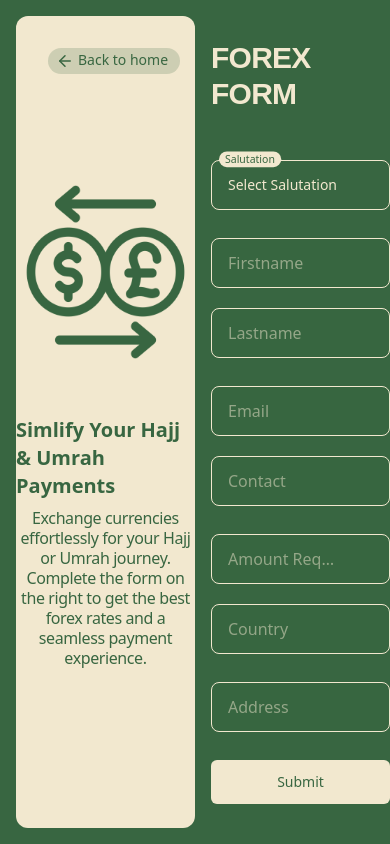
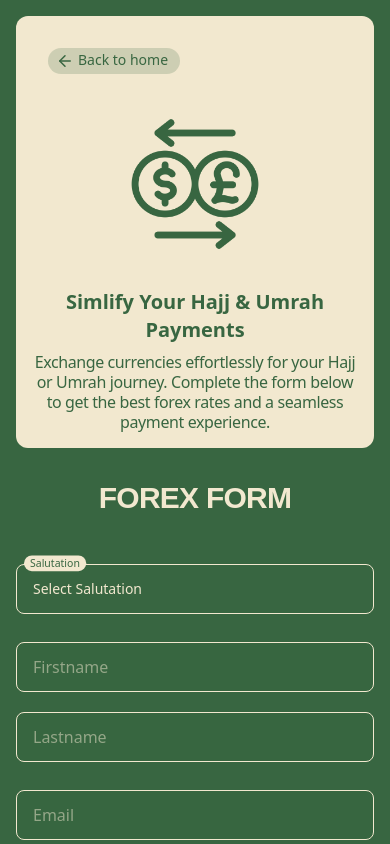
Before and after one commit to aamiirr05/Memon_b2c, a React (Vite) app in the folder Frontend/: page /forex in a window 390 px wide. Shown: the top 844 px of the page. Built offline with nearby package versions, Linux system fonts and the light colour scheme; no server answers; a web font is replaced by a local one.

Commit message:
Update: forex form

```diff
--- a/Frontend/src/pages/ForexPage.jsx
+++ b/Frontend/src/pages/ForexPage.jsx
@@ -47,7 +47,7 @@ const ForexInquiryForm = () => {
   };
 
   return (
-    <div className="h-screen w-screen bg-darkgreen flex flex-row">
+    <div className="h-full w-full lg:h-screen lg:w-screen bg-darkgreen flex flex-col lg:flex-row">
       <div className="relative flex-1 bg-peach m-4 rounded-xl flex flex-col items-center justify-center">
         <Link
           to="/"
@@ -56,26 +56,37 @@ const ForexInquiryForm = () => {
           <ArrowLeft size={18} />
           <span className="mt-[-2px] mr-1">Back to home</span>
         </Link>
+
         <div className="flex justify-center items-center flex-col">
-          <img src="/forex.png" alt="forex" className="w-48 h-48 mb-12" />
-          <h3 className="font-bold text-xl text-darkgreen">
-            Simlify Your Hajj & Umrah Payments
-          </h3>
-          <p className="max-w-md text-center text-darkgreen tracking-tight leading-tight mt-2">
-            Exchange currencies effortlessly for your Hajj or Umrah journey.
-            Complete the form on the right to get the best forex rates and a
-            seamless payment experience.
-          </p>
+          <img
+            src="/forex.png"
+            alt="forex"
+            className="w-36 h-36 lg:w-48 lg:h-48 mt-24 lg:mt-0 mb-8 lg:mb-12"
+          />
+          <div className="text-darkgreen px-4">
+            <h3 className="font-bold text-center text-xl">
+              Simlify Your Hajj & Umrah Payments
+            </h3>
+            <p className="max-w-md text-center tracking-tight leading-tight mt-2 mb-4">
+              Exchange currencies effortlessly for your Hajj or Umrah journey.
+              Complete the form <span className="lg:hidden">below</span>
+              <span className="hidden lg:inline">on the right</span> to get the
+              best forex rates and a seamless payment experience.
+            </p>
+          </div>
         </div>
       </div>
 
       {/* form */}
-      <div className="flex-1 flex flex-col gap-12 justify-center items-center">
-        <h1 className="text-3xl font-semibold text-peach font-jakarta tracking-tight">
+      <div className="flex-1 flex flex-col gap-12 justify-center items-center bg-darkgreen">
+        <h1 className="text-3xl font-semibold text-peach font-jakarta tracking-tight mt-4 lg:mt-0">
           FOREX FORM
         </h1>
-        <form onSubmit={handleSubmit(onSubmit)} className="flex flex-col gap-6">
-          <div className="grid md:grid-cols-2 gap-4">
+        <form
+          onSubmit={handleSubmit(onSubmit)}
+          className="w-full sm:w-fit px-4 sm:px-0 flex flex-col gap-6 mb-12"
+        >
+          <div className="grid sm:grid-cols-2 gap-4 ">
             <div id="input" className="relative">
               <select
                 {...register('salutation')}
@@ -93,13 +104,13 @@ const ForexInquiryForm = () => {
               >
                 Salutation
               </label>
-              <p className="text-red-600 text-sm mt-1">
+              <p className="text-red-400 text-sm mt-1">
                 {errors.salutation?.message}
               </p>
             </div>
           </div>
 
-          <div className="grid md:grid-cols-2 gap-4">
+          <div className="grid sm:grid-cols-2 gap-4">
             {/* First Name */}
             <div id="input" className="relative">
               <input
@@ -112,7 +123,7 @@ const ForexInquiryForm = () => {
               <label htmlFor="firstname" className="forex-input-labels">
                 Firstname
               </label>
-              <p className="text-red-600 text-sm mt-1">
+              <p className="text-red-400 text-sm mt-1">
                 {errors.firstname?.message}
               </p>
             </div>
@@ -129,13 +140,13 @@ const ForexInquiryForm = () => {
               <label htmlFor="lastname" className="forex-input-labels">
                 Lastname
               </label>
-              <p className="text-red-600 text-sm mt-1">
+              <p className="text-red-400 text-sm mt-1">
                 {errors.lastname?.message}
               </p>
             </div>
           </div>
 
-          <div className="grid md:grid-cols-2 gap-4">
+          <div className="grid sm:grid-cols-2 gap-4">
             {/* Email */}
             <div id="input" className="relative">
               <input
@@ -148,7 +159,7 @@ const ForexInquiryForm = () => {
               <label htmlFor="email" className="forex-input-labels">
                 Email
               </label>
-              <p className="text-red-600 text-sm mt-1">
+              <p className="text-red-400 text-sm mt-1">
                 {errors.email?.message}
               </p>
             </div>
@@ -165,13 +176,13 @@ const ForexInquiryForm = () => {
               <label htmlFor="contact" className="forex-input-labels">
                 Contact
               </label>
-              <p className="text-red-600 text-sm mt-1">
+              <p className="text-red-400 text-sm mt-1">
                 {errors.contact?.message}
               </p>
             </div>
           </div>
 
-          <div className="grid md:grid-cols-2 gap-4">
+          <div className="grid sm:grid-cols-2 gap-4">
             {/* Amount Required */}
             <div id="input" className="relative">
               <input
@@ -184,7 +195,7 @@ const ForexInquiryForm = () => {
               <label htmlFor="amountrequired" className="forex-input-labels">
                 Amount Required
               </label>
-              <p className="text-red-600 text-sm mt-1">
+              <p className="text-red-400 text-sm mt-1">
                 {errors.amountrequired?.message}
               </p>
             </div>
@@ -201,7 +212,7 @@ const ForexInquiryForm = () => {
               <label htmlFor="country" className="forex-input-labels">
                 Country
               </label>
-              <p className="text-red-600 text-sm mt-1">
+              <p className="text-red-400 text-sm mt-1">
                 {errors.country?.message}
               </p>
             </div>
@@ -220,7 +231,7 @@ const ForexInquiryForm = () => {
               <label htmlFor="country" className="forex-input-labels">
                 Address
               </label>
-              <p className="text-red-600 text-sm mt-1">
+              <p className="text-red-400 text-sm mt-1">
                 {errors.address?.message}
               </p>
             </div>
```
